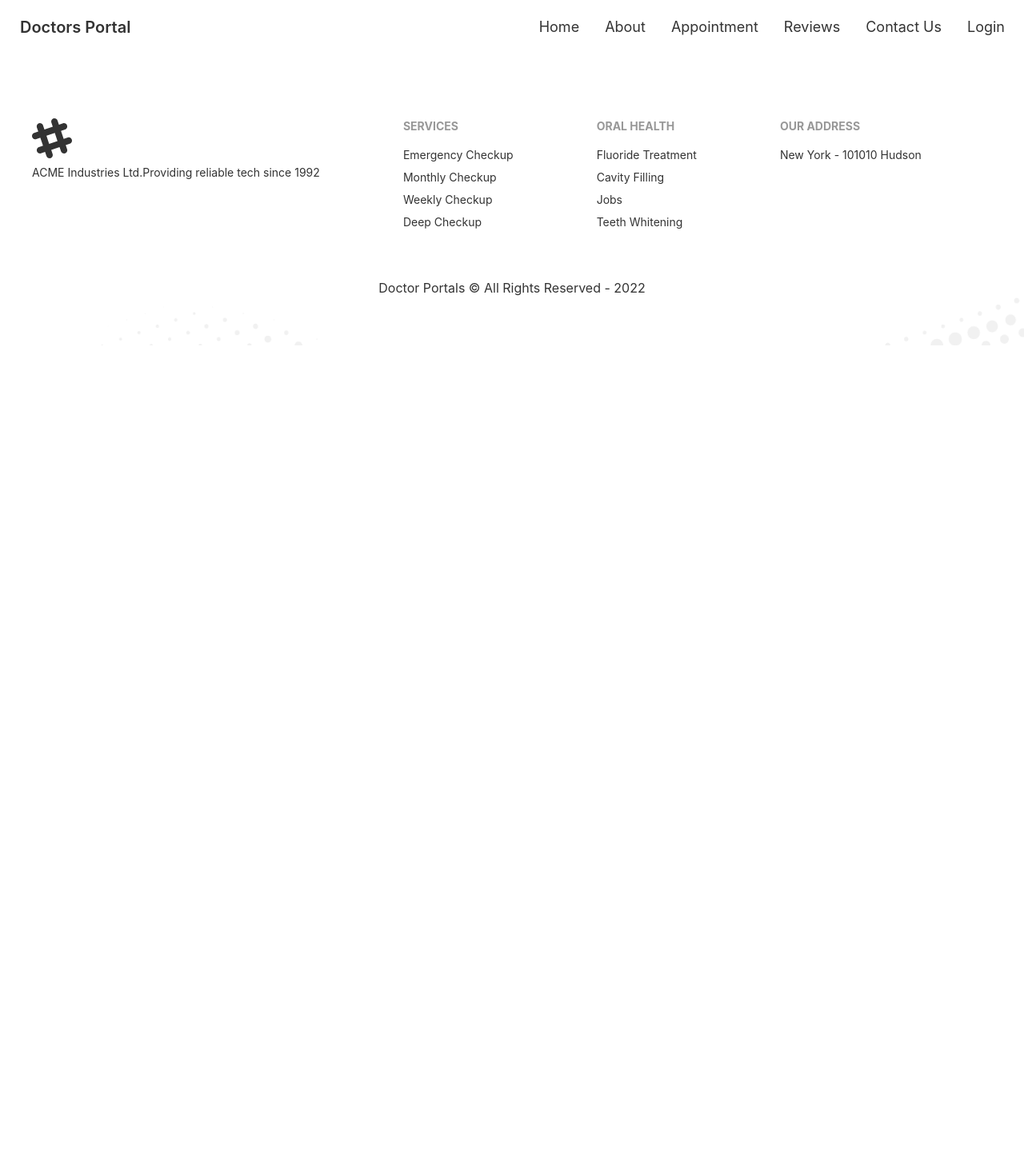
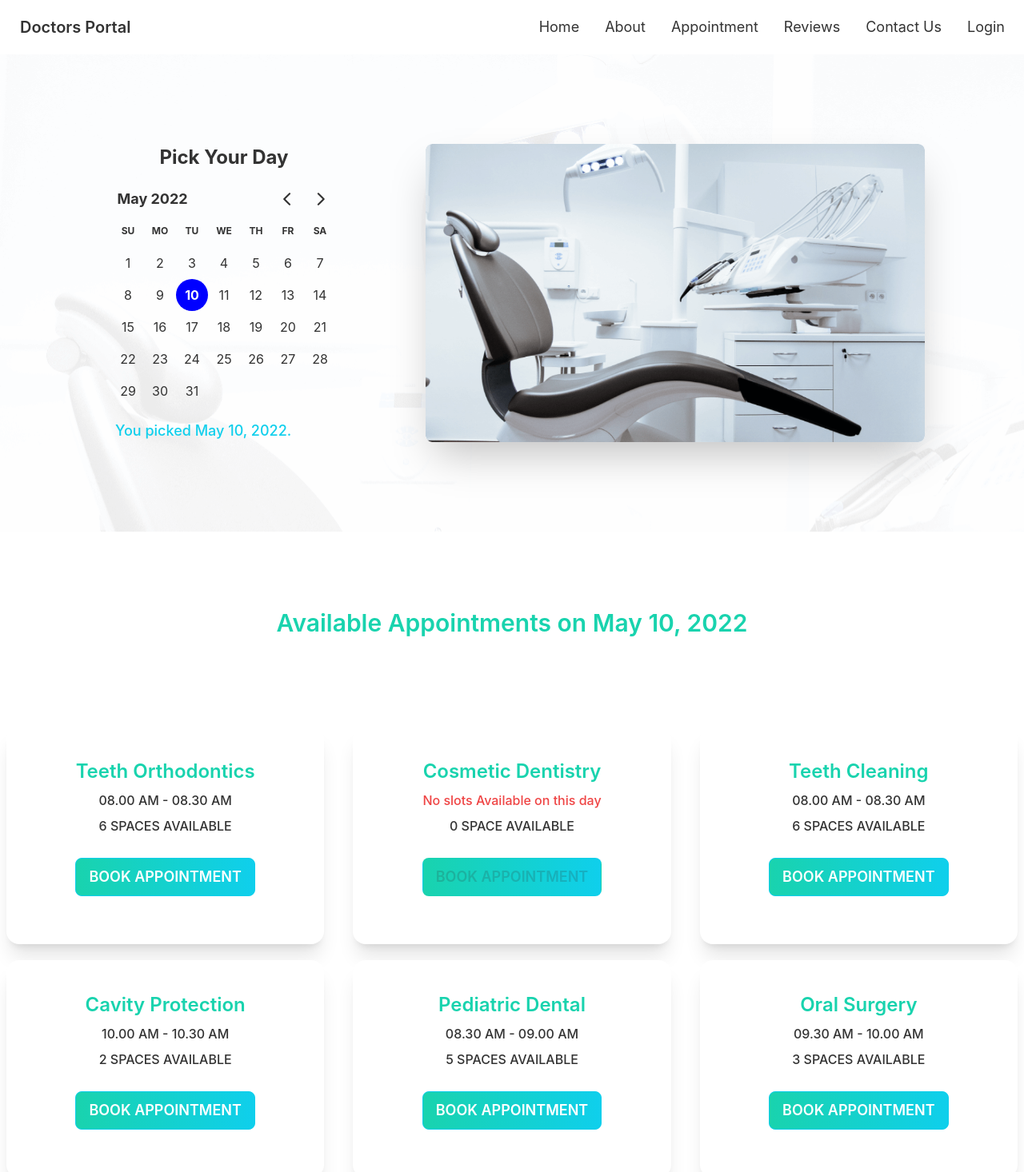
Before and after one commit to Maria-07/doctors-portal, a React (Create React App) app: page /appointment in a window 1280 px wide. Shown: the top 1466 px of the page at 80% size. Before the commit the page ends 800 px from the top, so only its background shows below. Built offline with nearby package versions, Linux system fonts and the light colour scheme.

Commit message:
Appoinment page added

```diff
--- a/package.json
+++ b/package.json
@@ -11,7 +11,9 @@
     "@testing-library/react": "^13.2.0",
     "@testing-library/user-event": "^13.5.0",
     "daisyui": "^2.14.3",
+    "date-fns": "^2.28.0",
     "react": "^18.1.0",
+    "react-day-picker": "^8.0.4",
     "react-dom": "^18.1.0",
     "react-router-dom": "^6.3.0",
     "react-scripts": "5.0.1",
--- /dev/null
+++ b/public/services.json
@@ -0,0 +1,56 @@
+[
+  {
+    "_id": 1,
+    "name": "Teeth Orthodontics",
+    "slots": [
+      "08.00 AM - 08.30 AM",
+      "08.30 AM - 09.00 AM",
+      "09.00 AM - 9.30 AM",
+      "09.30 AM - 10.00 AM",
+      "10.00 AM - 10.30 AM",
+      "10.30 AM - 11.00 AM"
+    ]
+  },
+  {
+    "_id": 2,
+    "name": "Cosmetic Dentistry",
+    "slots": []
+  },
+  {
+    "_id": 3,
+    "name": "Teeth Cleaning",
+    "slots": [
+      "08.00 AM - 08.30 AM",
+      "08.30 AM - 09.00 AM",
+      "09.00 AM - 9.30 AM",
+      "09.30 AM - 10.00 AM",
+      "10.00 AM - 10.30 AM",
+      "10.30 AM - 11.00 AM"
+    ]
+  },
+  {
+    "_id": 4,
+    "name": "Cavity Protection",
+    "slots": ["10.00 AM - 10.30 AM", "10.30 AM - 11.00 AM"]
+  },
+  {
+    "_id": 5,
+    "name": "Pediatric Dental",
+    "slots": [
+      "08.30 AM - 09.00 AM",
+      "09.00 AM - 9.30 AM",
+      "09.30 AM - 10.00 AM",
+      "10.00 AM - 10.30 AM",
+      "10.30 AM - 11.00 AM"
+    ]
+  },
+  {
+    "_id": 6,
+    "name": "Oral Surgery",
+    "slots": [
+      "09.30 AM - 10.00 AM",
+      "10.00 AM - 10.30 AM",
+      "10.30 AM - 11.00 AM"
+    ]
+  }
+]
--- a/src/App.js
+++ b/src/App.js
@@ -5,6 +5,7 @@ import Home from "./Pages/Home/Home";
 import About from "./Pages/About/About";
 import Login from "./Pages/Login/Login";
 import Footer from "./Pages/Shared/Footer";
+import Appointment from "./Pages/Appointment/Appointment";
 
 function App() {
   return (
@@ -12,6 +13,10 @@ function App() {
       <Navbar></Navbar>
       <Routes>
         <Route path="/" element={<Home></Home>}></Route>
+        <Route
+          path="/appointment"
+          element={<Appointment></Appointment>}
+        ></Route>
         <Route path="/about" element={<About></About>}></Route>
         <Route path="/login" element={<Login></Login>}></Route>
       </Routes>
--- /dev/null
+++ b/src/Pages/Appointment/Appointment.js
@@ -0,0 +1,15 @@
+import React, { useState } from "react";
+import AvailableAppointments from "./AvailableAppointments";
+import Calander from "./Calander";
+
+const Appointment = () => {
+  const [date, setDate] = useState(new Date());
+  return (
+    <div>
+      <Calander date={date} setDate={setDate}></Calander>
+      <AvailableAppointments date={date}></AvailableAppointments>
+    </div>
+  );
+};
+
+export default Appointment;
--- /dev/null
+++ b/src/Pages/Appointment/AvailableAppointment.js
@@ -0,0 +1,40 @@
+import React from "react";
+
+const AvailableAppointment = ({ service, setTreatment }) => {
+  const { name, slots } = service;
+  return (
+    <div className="lg:mx-2 sm:mx-auto">
+      <div className="card lg:max-w-lg bg-base-100 text-center shadow-xl">
+        <div className="card-body p-10">
+          <h2 className="font-semibold text-2xl text-secondary text-center">
+            {name}
+          </h2>
+          <p className=" font-medium">
+            {slots.length ? (
+              <span>{slots[0]}</span>
+            ) : (
+              <span className=" text-red-500">
+                No slots Available on this day
+              </span>
+            )}
+          </p>
+          <p className=" font-medium">
+            {slots.length} {slots.length > 1 ? "SPACES" : "SPACE"} AVAILABLE
+          </p>
+          <div className="card-actions justify-center">
+            <label
+              onClick={() => setTreatment(service)}
+              disabled={slots.length === 0}
+              for="booking-modal-6"
+              class="btn btn-primary bg-gradient-to-r from-secondary to-primary hover:from-primary hover:to-secondary uppercase text-white text-lg font-regular my-5"
+            >
+              Book Appointment
+            </label>
+          </div>
+        </div>
+      </div>
+    </div>
+  );
+};
+
+export default AvailableAppointment;
--- /dev/null
+++ b/src/Pages/Appointment/AvailableAppointments.js
@@ -0,0 +1,36 @@
+import { format } from "date-fns";
+import React, { useEffect, useState } from "react";
+import AvailableAppointment from "./AvailableAppointment";
+import BookingModal from "./BookingModal";
+
+const AvailableAppointments = ({ date }) => {
+  const [services, setServices] = useState([]);
+  const [treatment, setTreatment] = useState(null);
+
+  useEffect(() => {
+    fetch("services.json")
+      .then((res) => res.json())
+      .then((data) => setServices(data));
+  }, []);
+  return (
+    <div className="container mx-auto my-24">
+      <h1 className=" text-center font-semibold text-3xl text-secondary">
+        Available Appointments on {format(date, "PP")}
+      </h1>
+      <div className="grid grid-cols-1 md:grid-cols-2 lg:grid-cols-3 gap-5 my-28 ">
+        {services.map((service) => (
+          <AvailableAppointment
+            key={service._id}
+            service={service}
+            setTreatment={setTreatment}
+          ></AvailableAppointment>
+        ))}
+      </div>
+      {treatment && (
+        <BookingModal treatment={treatment} date={date}></BookingModal>
+      )}
+    </div>
+  );
+};
+
+export default AvailableAppointments;
--- /dev/null
+++ b/src/Pages/Appointment/BookingModal.js
@@ -0,0 +1,72 @@
+import { format } from "date-fns";
+import React from "react";
+
+const BookingModal = ({ treatment, date }) => {
+  const { name, slots } = treatment;
+  return (
+    <div>
+      <input type="checkbox" id="booking-modal-6" className="modal-toggle " />
+      <div className="modal modal-bottom sm:modal-middle">
+        <div className="modal-box">
+          <label
+            for="booking-modal-6"
+            className="btn btn-sm btn-circle absolute right-4 top-4"
+          >
+            ✕
+          </label>
+          <h3 className="font-semibold text-2xl text-secondary mb-5">{name}</h3>
+          <p className="py-4">
+            <form>
+              <input
+                name="date"
+                readOnly
+                type="text"
+                value={format(date, "PP")}
+                className="input text-lg input-bordered w-full my-4"
+              />
+              <br />
+
+              <select
+                name="slots"
+                class="select text-lg select-bordered w-full my-4"
+              >
+                {slots.map((slot) => (
+                  <option value={slot}>{slot}</option>
+                ))}
+              </select>
+              <br />
+              <input
+                name="name"
+                type="text"
+                placeholder="Your Name"
+                className="input input-bordered w-full my-4"
+              />
+              <br />
+              <input
+                name="number"
+                type="text"
+                placeholder="Phone Number"
+                className="input input-bordered w-full my-4"
+              />
+              <br />
+              <input
+                name="email"
+                type="email"
+                placeholder="Your Email"
+                className="input input-bordered w-full mt-4"
+              />
+              <br />
+            </form>
+          </p>
+          <div className="modal-action">
+            <label for="booking-modal-6" className="btn btn-primary w-full">
+              Yay!
+            </label>
+          </div>
+        </div>
+      </div>
+    </div>
+  );
+};
+
+export default BookingModal;
--- /dev/null
+++ b/src/Pages/Appointment/Calander.js
@@ -0,0 +1,32 @@
+// import React, { useState } from "react";
+import chair from "../../assets/images/chair.png";
+import bg from "../../assets/images/bg.png";
+import { DayPicker } from "react-day-picker";
+import "react-day-picker/dist/style.css";
+import { format } from "date-fns";
+
+const Calander = ({ date, setDate }) => {
+  return (
+    <div
+      style={{
+        background: `url(${bg})`,
+      }}
+      className="lg:py-24 py-10"
+    >
+      <div class="hero ">
+        <div class="hero-content flex-col lg:flex-row-reverse">
+          <img src={chair} className="sm:w-3/6 rounded-lg shadow-2xl" />
+          <div className=" mr-20">
+            <h1 class="text-2xl text-center font-bold">Pick Your Day</h1>
+            <DayPicker mode="single" selected={date} onSelect={setDate} />
+            <p className="ml-5 text-lg font-medium text-primary">
+              You picked {format(date, "PP")}.
+            </p>
+          </div>
+        </div>
+      </div>
+    </div>
+  );
+};
+
+export default Calander;
--- a/src/Pages/Home/ContactForm.js
+++ b/src/Pages/Home/ContactForm.js
@@ -21,21 +21,21 @@ const ContactForm = () => {
           <input
             type="email"
             name="email"
-            class="my-4 p-4 text-2xl bg-white border shadow-sm border-slate-300 placeholder-slate-400 focus:outline-none focus:border-primary focus:ring-secondary w-1/4 rounded-md sm:text-sm focus:ring-1"
+            class="my-4 p-4 text-lg bg-white border shadow-sm border-slate-300 placeholder-slate-400 focus:outline-none focus:border-primary focus:ring-secondary lg:w-1/4 w-4/5 rounded-md  focus:ring-1"
             placeholder="you@example.com"
           />
           <br />
           <input
             type="text"
             name="text"
-            class="my-4 p-4 text-2xl bg-white border shadow-sm border-slate-300 placeholder-slate-400 focus:outline-none focus:border-primary focus:ring-secondary w-1/4 rounded-md sm:text-sm focus:ring-1"
+            class="my-4 p-4 text-lg bg-white border shadow-sm border-slate-300 placeholder-slate-400 focus:outline-none focus:border-primary focus:ring-secondary lg:w-1/4 w-4/5 rounded-md  focus:ring-1"
             placeholder="Subject"
           />
           <br />
           <textarea
             type="text"
             name="text"
-            class="my-4 p-4 text-2xl bg-white border shadow-sm border-slate-300 placeholder-slate-400 focus:outline-none focus:border-primary focus:ring-secondary w-1/4 rounded-md sm:text-sm focus:ring-1"
+            class="my-4 p-4 text-lg bg-white border shadow-sm border-slate-300 placeholder-slate-400 focus:outline-none focus:border-primary focus:ring-secondary lg:w-1/4 w-4/5 rounded-md  focus:ring-1"
             placeholder="Your message"
           />
           <br />
--- a/src/Pages/Shared/Navbar.js
+++ b/src/Pages/Shared/Navbar.js
@@ -11,7 +11,7 @@ const Navbar = () => {
         <Link to={"/about"}>About</Link>
       </li>
       <li>
-        <Link to={"/about"}>Appointment</Link>
+        <Link to={"/appointment"}>Appointment</Link>
       </li>
       <li>
         <Link to={"/about"}>Reviews</Link>
```
Also changed, not shown: 2 other files (tests, documents, lock files or other folders).
